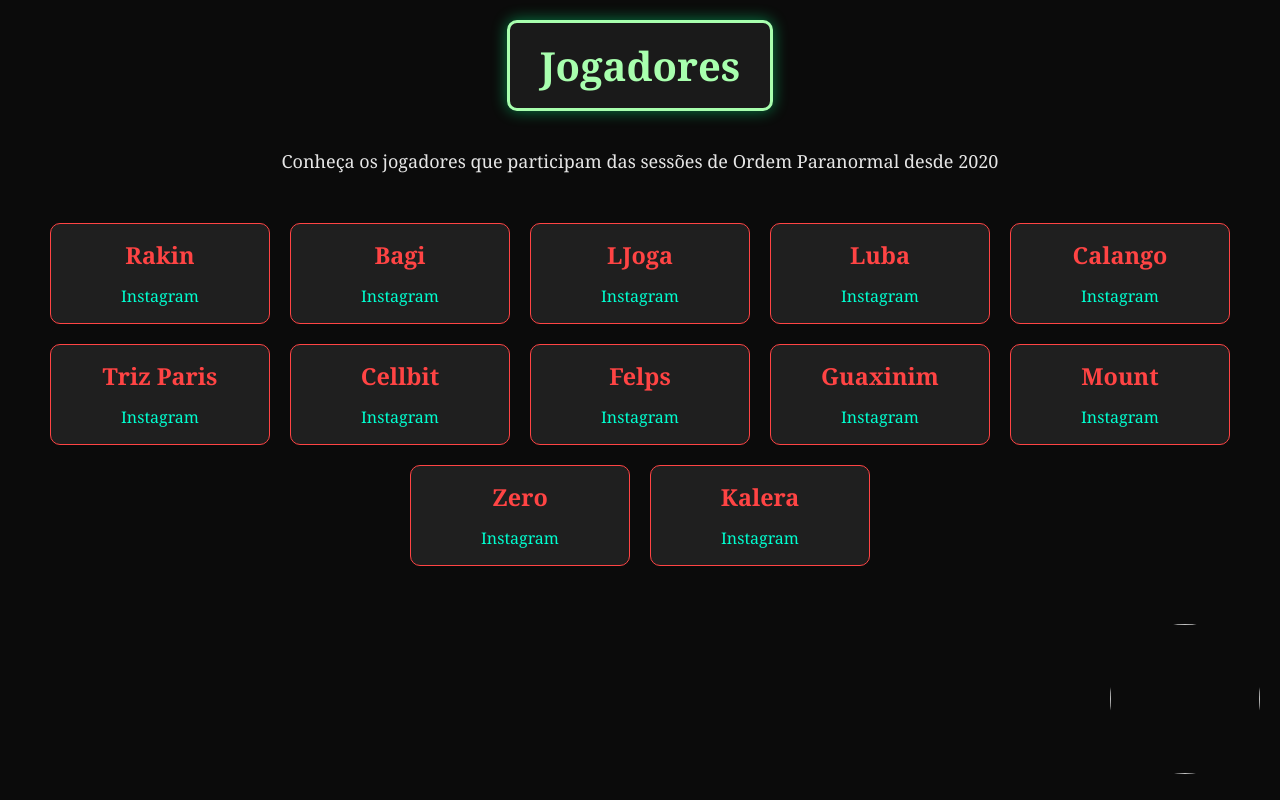
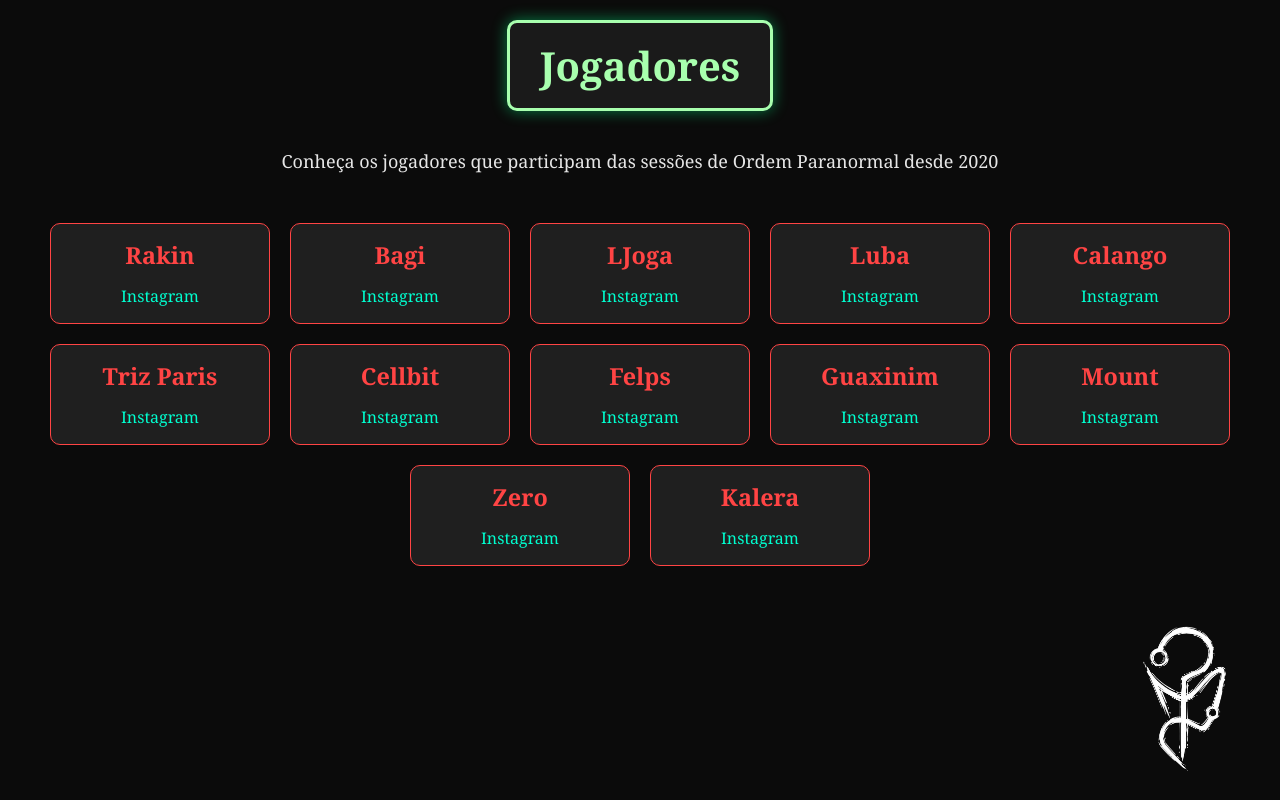
Before and after one commit to ticinaia/ordemparanormal.github.io, a plain HTML site: page Jogadores.html in a window 1280 px wide. Drawn offline with Linux system fonts and the light colour scheme.

Commit message:
Update Jogadores.html

```diff
--- a/Jogadores.html
+++ b/Jogadores.html
@@ -94,7 +94,7 @@
 </head>
 <body>
     <div class="botao">
-        <img src="Made with insMind-logo.png"logo">
+        <img src="ordem.png.png"logo">
     </div>
     <h1>Jogadores</h1>
     <p class="descricao">Conheça os jogadores que participam das sessões de Ordem Paranormal desde 2020</p>
```
